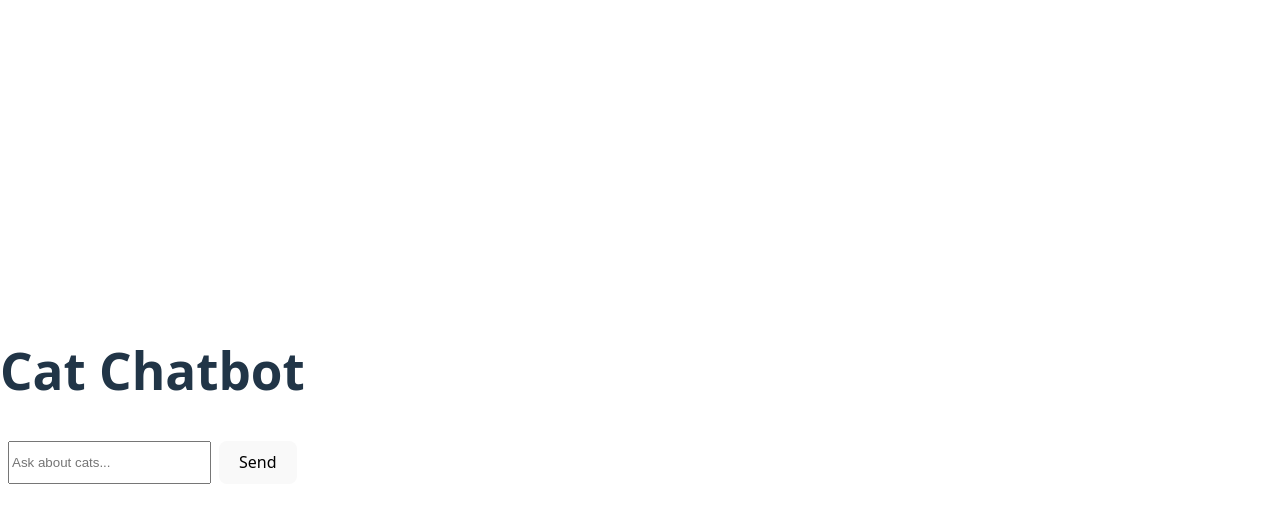
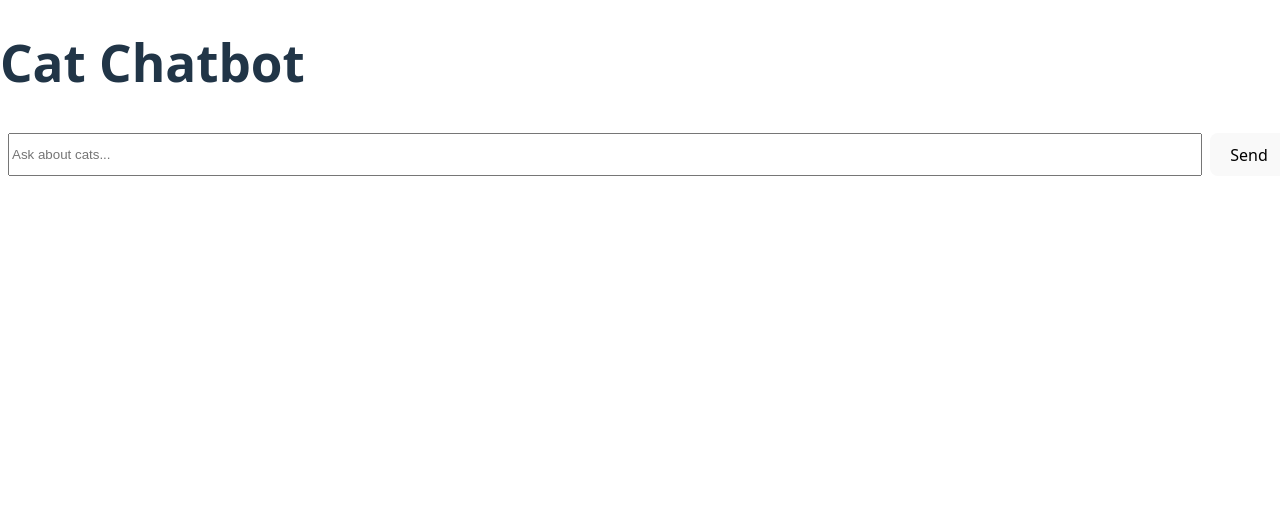
Before and after one commit to starsia/meownika, a React (Vite) app in the folder frontend/: page / in a window 1280 px wide. Shown: the top 522 px of the page. Built offline with nearby package versions, Linux system fonts and the light colour scheme.

Commit message:
Add padding

```diff
--- a/frontend/src/index.css
+++ b/frontend/src/index.css
@@ -25,9 +25,15 @@
 body {
   margin: 0;
   display: flex;
-  place-items: center;
-  min-width: 320px;
-  min-height: 100vh;
+  flex-direction: column;
+  height: 100vh; /* Ensure the app spans the full height of the screen */
+  overflow-x: hidden; /* Prevent horizontal scrolling */
+}
+
+#root {
+  display: flex;
+  flex-direction: column;
+  height: 100%; /* Ensure the app fills the viewport */
 }
 
 h1 {
@@ -72,12 +78,18 @@
   border: 1px solid #ddd;
   border-radius: 0.5rem;
   padding: 1rem;
+  max-width: 100%; /* Ensure the chat container fits within the viewport */
+  word-wrap: break-word; /* Ensure long text wraps within the container */
+  overflow-x: hidden; /* Prevent horizontal scrolling */
+  box-sizing: border-box; /* Include padding in the element's width */
 }
 
 .chat-message {
   margin-bottom: 0.5rem;
   padding: 0.5rem;
   border-radius: 0.5rem;
+  max-width: 100%; /* Ensure messages fit within the chat container */
+  box-sizing: border-box; /* Include padding in the element's width */
 }
 
 .chat-message.user {
@@ -91,6 +103,8 @@
 }
 
 .chat-message img {
+  max-width: 100%; /* Ensure images fit within the chat bubble */
+  height: auto; /* Maintain aspect ratio */
   margin-top: 0.5rem;
   border-radius: 0.5rem;
   box-shadow: 0 4px 6px rgba(0, 0, 0, 0.1);
@@ -110,6 +124,7 @@
   display: flex;
   align-items: center; /* Vertically align input and button */
   padding: 0.5rem; /* Add padding for better spacing */
+  width: 100%; /* Ensure the footer spans the full width */
 }
 
 footer .flex {
@@ -120,6 +135,7 @@
 footer input {
   flex-grow: 1; /* Make the input field take up the remaining space */
   margin-right: 0.5rem; /* Add spacing between the input and button */
+  max-width: 100%; /* Prevent the input field from exceeding the viewport width */
 }
 
 footer button {
@@ -129,6 +145,10 @@
 main {
   flex-grow: 1;
   overflow-y: auto;
+  overflow-x: hidden; /* Prevent horizontal scrolling in the chat container */
+  padding-left: 1rem; /* Add padding to prevent content from being cut off */
+  padding-right: 1rem; /* Add padding for symmetry */
+  box-sizing: border-box; /* Include padding in the element's width */
 }
 
 @media (prefers-color-scheme: light) {
```
